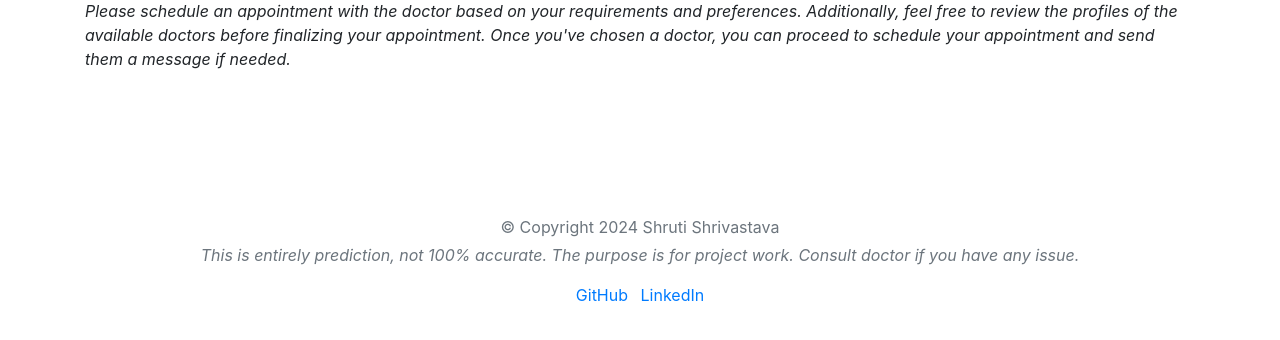
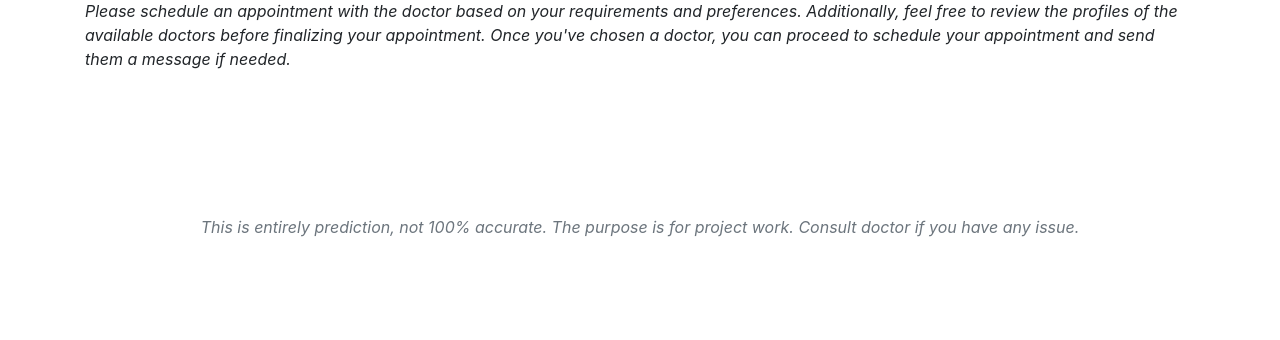
Before and after one commit to Kelvin-Wepo/M_O_P-Check-, a Django app: page /fix_appointment in a window 1280 px wide. Shown: the part 186-526 px from the top of the page. Run offline with Django 4.2, Linux system fonts and the light colour scheme; the visitor is signed in with stand-in values (Sample User, id 1); parts of the project's set-up code (start-up, migrations or seed data) failed here and were passed over; some libraries are stand-ins or nearby versions.

Commit message:
this commit modifies login_base.html

```diff
--- a/templates/login_base.html
+++ b/templates/login_base.html
@@ -10,6 +10,7 @@
     <link rel="stylesheet" href="https://cdn.jsdelivr.net/npm/bootstrap@4.3.1/dist/css/bootstrap.min.css"
         integrity="sha384-ggOyR0iXCbMQv3Xipma34MD+dH/1fQ784/j6cY/iJTQUOhcWr7x9JvoRxT2MZw1T" crossorigin="anonymous">
     <link rel="stylesheet" href="/static/style.css">
+    <link href='https://fonts.googleapis.com/css?family=Catamaran:400,100,300' rel='stylesheet' type='text/css'>
     <script src="https://www.gstatic.com/charts/loader.js"></script>
     <title>Health | {%block title%}{%endblock title%}</title>
     <style>
@@ -75,14 +76,9 @@
     {%block body%}{%endblock body%}
 
     <footer class="my-5 pt-5 text-muted text-center text-small" id="contact">
-        <p class="mb-1">&copy; Copyright 2024 Shruti Shrivastava</p>
         <p><i>This is entirely prediction, not 100% accurate. The purpose is for project work. Consult doctor if you
                 have any issue.</i></p>
-        <ul class="list-inline">
-            <li class="list-inline-item"><a href="https://github.com/theiturhs" target="_blank">GitHub</a></li>
-            <li class="list-inline-item"><a href="https://www.linkedin.com/in/shrutikshrivastava/"
-                    target="_blank">LinkedIn</a></li>
-        </ul>
+
     </footer>
 
     <script src="https://code.jquery.com/jquery-3.3.1.slim.min.js"
```
